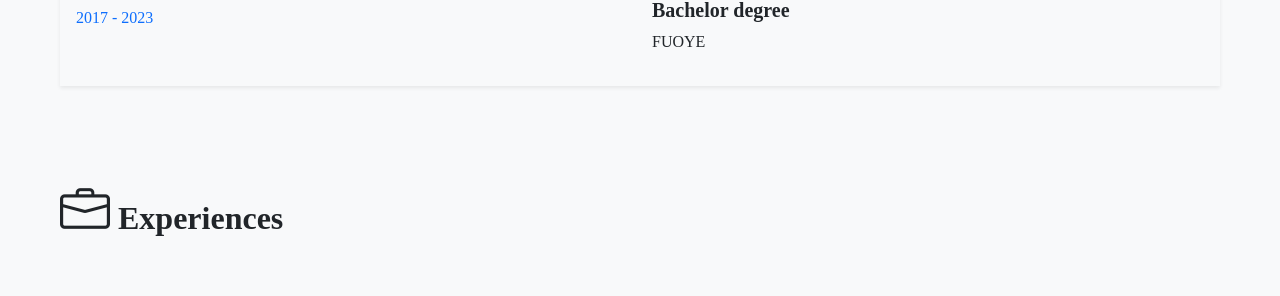
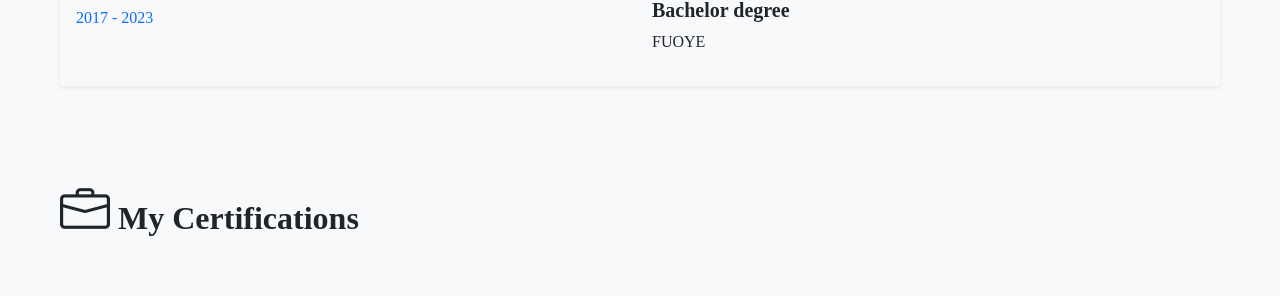
Before and after one commit to Azeezbank/MyPortfolio, a React (Create React App) app: page / in a window 1280 px wide. Shown: the part 4494-4790 px from the top of the page. Built offline with nearby package versions, Linux system fonts and the light colour scheme.

Commit message:
Update Awards.js

```diff
--- a/src/Components/Awards.js
+++ b/src/Components/Awards.js
@@ -219,7 +219,7 @@ const Awards = () => {
 
         <h2 id="experience" className="fw-bold p-5 pb-1">
           <i className="bi bi-briefcase" style={{ fontSize: "50px" }}></i>{" "}
-          Experiences
+          My Certifications
         </h2>
 
         <div className="experience p-5">
```
